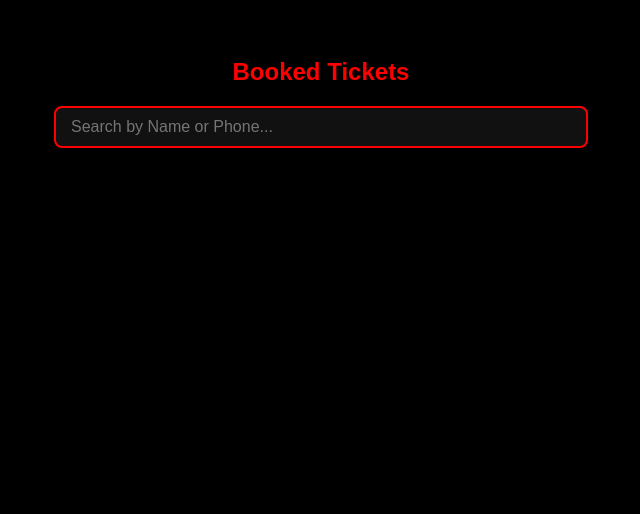
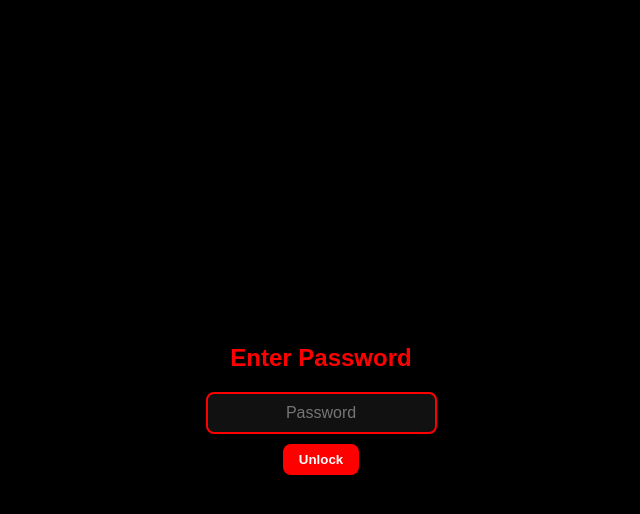
Before and after one commit to Theekshana-OFC/Theekshana-Data-Bass, a plain HTML site: page index.html in a window 1280 px wide. Shown: the whole page, without its empty margins (319-959 px from the left). Drawn offline with Linux system fonts and the light colour scheme; no server answers.

Commit message:
Update index.html

```diff
--- a/index.html
+++ b/index.html
@@ -53,9 +53,57 @@
       cursor: pointer;
       margin-left: 10px;
     }
+
+    /* Lock overlay */
+    #lockOverlay {
+      position: fixed;
+      top: 0;
+      left: 0;
+      width: 100%;
+      height: 100%;
+      background: black;
+      z-index: 9999;
+      display: flex;
+      justify-content: center;
+      align-items: center;
+      flex-direction: column;
+    }
+
+    #lockOverlay input {
+      padding: 10px;
+      border: 2px solid red;
+      border-radius: 8px;
+      background: #111;
+      color: white;
+      font-size: 16px;
+      margin-top: 10px;
+      text-align: center;
+    }
+
+    #lockOverlay button {
+      margin-top: 10px;
+      padding: 8px 16px;
+      background: red;
+      border: none;
+      border-radius: 8px;
+      color: white;
+      font-weight: bold;
+      cursor: pointer;
+    }
+
+    #lockOverlay h2 {
+      color: red;
+      margin-bottom: 10px;
+    }
   </style>
 </head>
 <body>
+  <div id="lockOverlay">
+    <h2>Enter Password</h2>
+    <input type="password" id="passwordInput" placeholder="Password">
+    <button onclick="checkPassword()">Unlock</button>
+  </div>
+
   <h2>Booked Tickets</h2>
   <input type="text" id="searchBar" placeholder="Search by Name or Phone...">
   <div id="tickets"></div>
@@ -65,6 +113,16 @@
   <script src="https://www.gstatic.com/firebasejs/8.10.1/firebase-database.js"></script>
 
   <script>
+    // Password check
+    function checkPassword() {
+      const input = document.getElementById("passwordInput").value;
+      if (input === "Theekshana2010") {
+        document.getElementById("lockOverlay").style.display = "none";
+      } else {
+        alert("Incorrect password!");
+      }
+    }
+
     // Firebase Config
     const firebaseConfig = {
       apiKey: "AIzaSyBKahEg0xykXxmi7Xeu7wdW1QTy70qOwFA",
```
